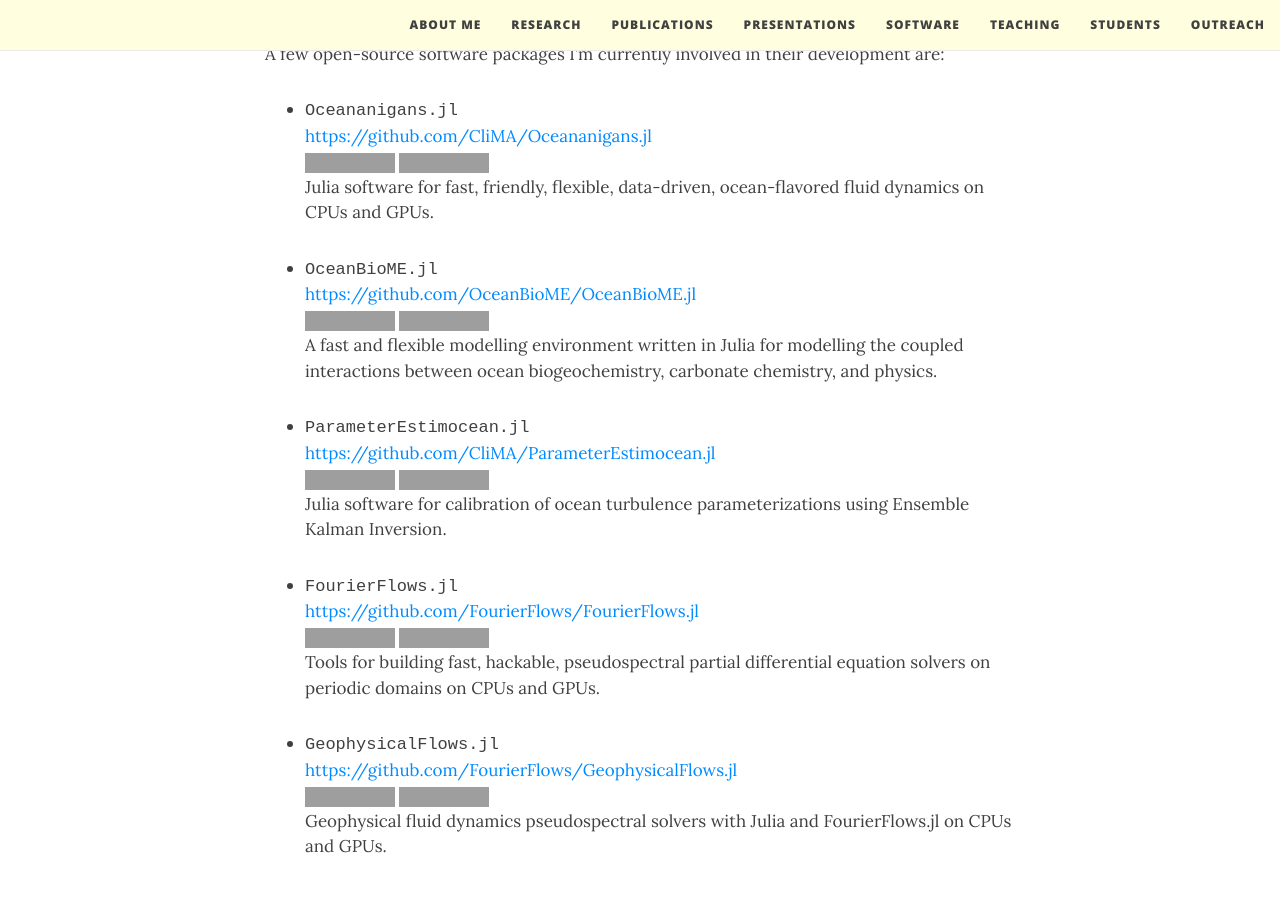
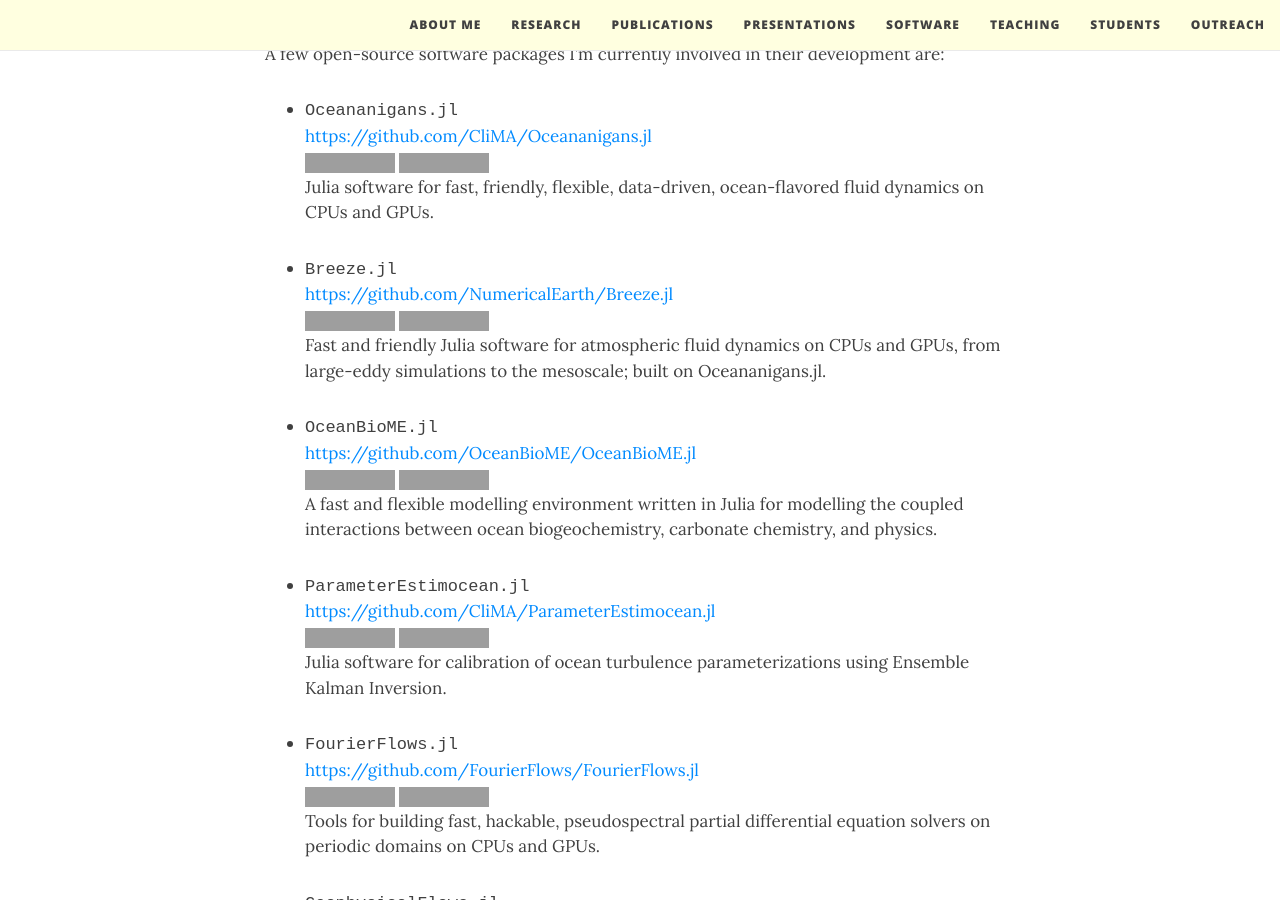
Before and after one commit to navidcy/navidcy.github.io, a Jekyll site: the page built from software.md, in a window 1280 px wide and 900 px high, scrolled down 462 px. Built offline with Jekyll 4.4.1, drawn with Linux system fonts in a browser that asks for light colours; nearby versions of some CDN libraries; grey boxes are pictures that could not be loaded.

Commit message:
Add Breeze.jl to software page
Co-Authored-By: Claude Opus 5.5 <noreply@anthropic.com>

```diff
--- a/software.md
+++ b/software.md
@@ -18,6 +18,11 @@ A few open-source software packages I'm currently involved in their development
   [https://github.com/CliMA/Oceananigans.jl][oceananigans-repo]{:target="_blank"}<br/>
   [![GitHub Repo](https://img.shields.io/badge/GitHub-repository-Green)][oceananigans-repo]{:target="_blank"} [![Documentation](https://img.shields.io/badge/documentation-stable%20release-blue)][oceananigans-docs]{:target="_blank"} <br/>
   Julia software for fast, friendly, flexible, data-driven, ocean-flavored fluid dynamics on CPUs and GPUs.
+
+- <tt>Breeze.jl</tt><br/>
+  [https://github.com/NumericalEarth/Breeze.jl][breeze-repo]{:target="_blank"}<br/>
+  [![GitHub Repo](https://img.shields.io/badge/GitHub-repository-Green)][breeze-repo]{:target="_blank"} [![Documentation](https://img.shields.io/badge/documentation-stable%20release-blue)][breeze-docs]{:target="_blank"} <br/>
+  Fast and friendly Julia software for atmospheric fluid dynamics on CPUs and GPUs, from large-eddy simulations to the mesoscale; built on Oceananigans.jl.
 
 - <tt>OceanBioME.jl</tt><br/>
   [https://github.com/OceanBioME/OceanBioME.jl][oceanbiome-repo]{:target="_blank"}<br/>
@@ -49,11 +54,13 @@ A few open-source software packages I'm currently involved in their development
 [oceananigans-repo]: https://www.github.com/CliMA/Oceananigans.jl
 [parameterestimocean-repo]: https://www.github.com/CliMA/ParameterEstimocean.jl
 [oceanbiome-repo]: https://github.com/OceanBioME/OceanBioME.jl
+[breeze-repo]: https://github.com/NumericalEarth/Breeze.jl
 
 [fourierflows-docs]: https://fourierflows.github.io/FourierFlowsDocumentation/stable/
 [geophysicalflows-docs]: https://fourierflows.github.io/GeophysicalFlowsDocumentation/stable/
 [oceananigans-docs]: https://clima.github.io/OceananigansDocumentation/stable/
 [parameterestimocean-docs]: https://clima.github.io/ParameterEstimocean.jl/dev/
 [oceanbiome-docs]: https://oceanbiome.github.io/OceanBioME.jl/stable/
+[breeze-docs]: https://numericalearth.github.io/BreezeDocumentation/stable/
 
 [github-osm-video]: https://www.youtube.com/watch?v=vsD_PrQ2M5w
```
